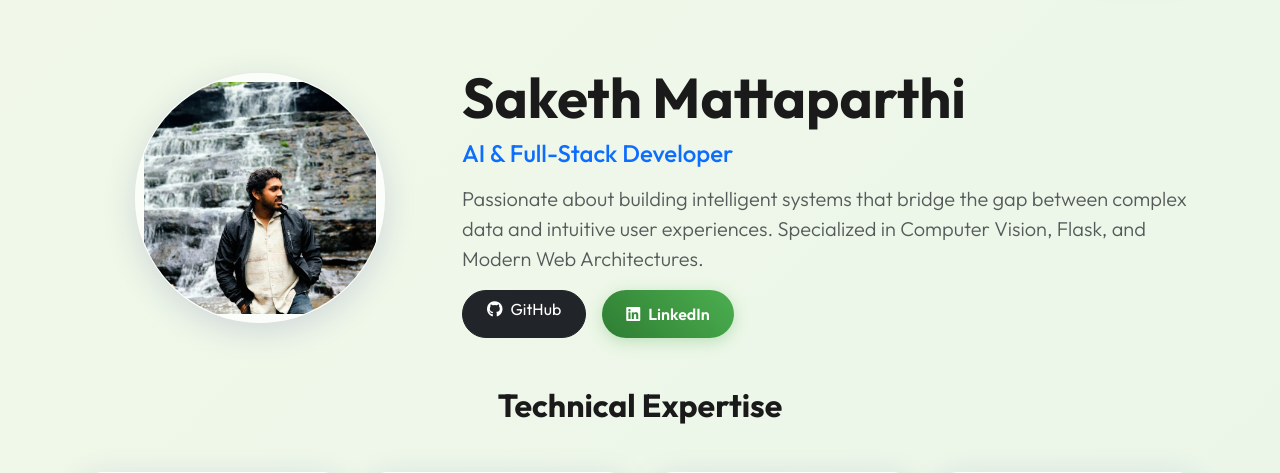
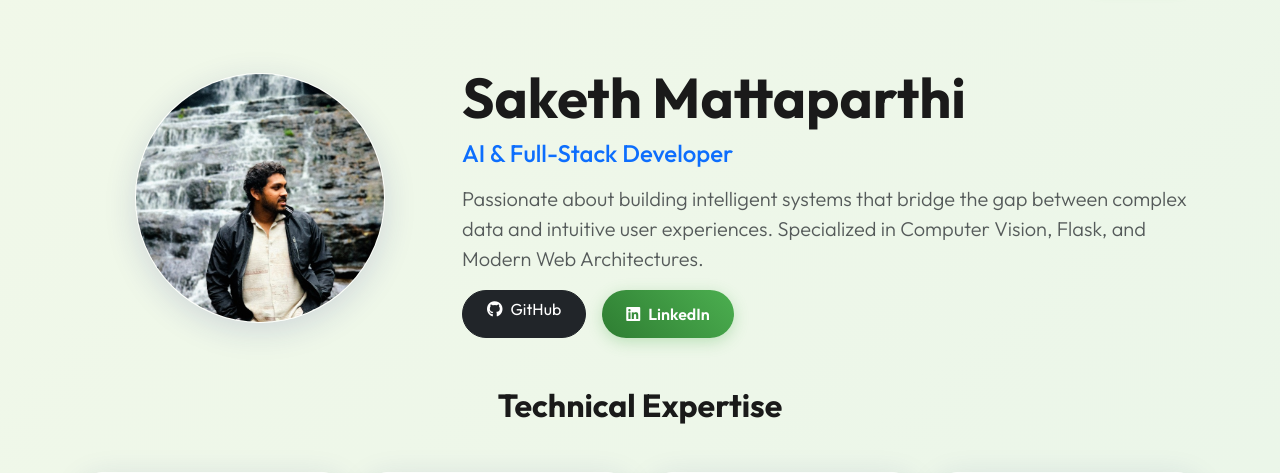
Before and after one commit to Saketh-Mattaparthi/LuminaLeaf-XAI, a Flask app: page /portfolio in a window 1280 px wide. Shown: the part 81-554 px from the top of the page. Run offline with Flask 3, Linux system fonts and the light colour scheme.

Commit message:
Zoom profile picture on portfolio

```diff
--- a/templates/portfolio.html
+++ b/templates/portfolio.html
@@ -7,7 +7,7 @@
         <div class="row align-items-center mb-5" data-aos="fade-up">
             <div class="col-lg-4 text-center mb-4 mb-lg-0">
                 <div class="glass-card d-inline-block p-2 rounded-circle overflow-hidden" style="width: 250px; height: 250px;">
-                    <img src="{{ url_for('static', filename='img/profile.jpg') }}" class="w-100 h-100" style="object-fit: cover;" alt="Saketh Mattaparthi">
+                    <img src="{{ url_for('static', filename='img/profile.jpg') }}" class="w-100 h-100" style="object-fit: cover; transform: scale(1.2);" alt="Saketh Mattaparthi">
                 </div>
             </div>
             <div class="col-lg-8">
```
